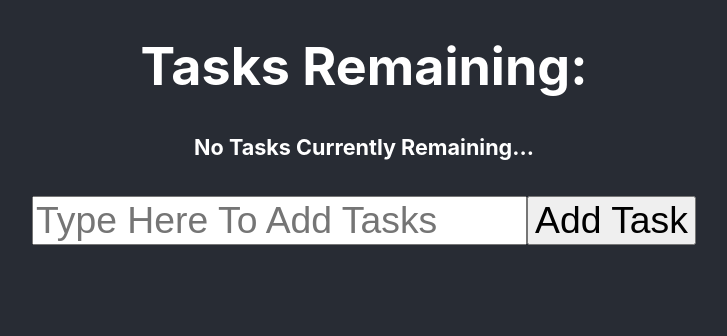
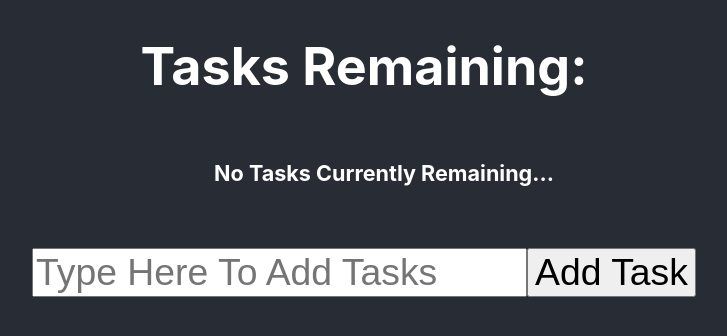
Before and after one commit to CodersforLearning/todo-app-react-Arithmetic-Overflow, a React (Create React App) app: page / in a window 1280 px wide. Shown: the top 336 px of the page, without its empty margins (276-1003 px from the left). Built offline with nearby package versions, Linux system fonts and the light colour scheme.

Commit message:
Added completed tasks as component state

```diff
--- a/src/components/TaskList.jsx
+++ b/src/components/TaskList.jsx
@@ -2,7 +2,13 @@ import React, { useState, useEffect } from 'react';
 
 import Task from './Task';
 
-const TaskList = ({ className, taskList, deleteTaskIndex }) => {
+const TaskList = ({
+  className,
+  taskList,
+  deleteTaskIndex,
+  completedList,
+  markTaskIndexCompleted
+}) => {
   const [tasks, setTasks] = useState(taskList);
 
   useEffect(
@@ -10,26 +16,26 @@ const TaskList = ({ className, taskList, deleteTaskIndex }) => {
     [taskList]
   );
 
-  const header =
+  const [completed, setCompleted] = useState(completedList);
+
+  useEffect(
+    () => {setCompleted(completedList)},
+    [completedList]
+  );
+
+  const headerRemaining =
     <h1 style={{'marginBottom': '0'}}>
       Tasks Remaining:
     </h1>;
 
-  if(tasks.length === 0) {
+  const headerCompleted =
+    <h1 style={{'marginBottom': '0'}}>
+      Tasks Completed
+    </h1>;
+
   return (
     <div>
-      {header}
-      <h5>
-        No Tasks Currently Remaining...
-      </h5>
-      </div>
-    );
-  }
-
-  else{
-    return (
-      <div>
-      {header}
+    {headerRemaining}
       <ul
         style={{
           'justifyContent': 'left',
@@ -38,6 +44,7 @@ const TaskList = ({ className, taskList, deleteTaskIndex }) => {
         }}
       >
         {
+          (tasks.length > 0) &&
             tasks.map(
               (taskTitle, i) =>
                 <li
@@ -48,10 +55,17 @@ const TaskList = ({ className, taskList, deleteTaskIndex }) => {
                 </li>
             )
         }
+
+        {
+          (tasks.length === 0) &&
+            <h5>
+              No Tasks Currently Remaining...
+            </h5>
+        }
+
       </ul>
     </div>
   );
-  }
 };
 
 export default TaskList;
--- a/src/components/TaskPanel.jsx
+++ b/src/components/TaskPanel.jsx
@@ -7,7 +7,14 @@ const TaskPanel = ({ className }) => {
   const [taskList, setTaskList] =
     useState([]);
 
-  const appendTask = newTask => setTaskList([...taskList, newTask]);
+  const [completedList, setCompletedList] =
+    useState([]);
+
+  const appendTask = newTask =>
+    setTaskList([...taskList, newTask]);
+
+  const appendCompleted = newCompleted =>
+    setCompletedList([...completedList, newCompleted]);
 
   const deleteTaskIndex = i =>
     setTaskList(
@@ -17,9 +24,18 @@ const TaskPanel = ({ className }) => {
       ]
     );
 
+  const markTaskIndexCompleted = i => {
+    appendCompleted(taskList[i]);
+    deleteTaskIndex(i);
+  }
+
   return (
     <>
-      <TaskList taskList={taskList} deleteTaskIndex={deleteTaskIndex} />
+      <TaskList
+        taskList={taskList}
+        deleteTaskIndex={deleteTaskIndex}
+        markTaskIndexCompleted={markTaskIndexCompleted}
+      />
       <AdditionPanel appendTask={appendTask} />
     </>
   );
```
Lines whose indentation alone changed are shown as unchanged.
